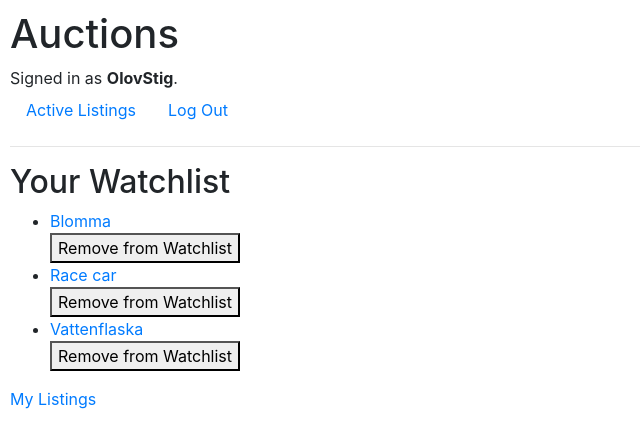
After one commit to StigOlov/CommerceAuction, a Django app: page /display_watchlist in a window 1280 px wide. The commit adds this page. Shown: the top 448 px of the page, without its empty margins (0-640 px from the left). Run offline with Django 3.2, Linux system fonts and the light colour scheme; a user stored in the database is signed in; data comes from the database, SQL or seed files in the repository; both versions use the stored data as it was after the commit; some libraries are stand-ins or nearby versions.

Commit message:
finnished implementing watchlist logic

```diff
--- a/auctions/admin.py
+++ b/auctions/admin.py
@@ -1,9 +1,10 @@
 from django.contrib import admin
 
-from .models import Auction_listings, Bid, Comments, Category
+from .models import Auction_listings, Bid, Comments, Category, Watchlist
 
 # Register your models here.
 admin.site.register(Auction_listings)
 admin.site.register(Bid)
 admin.site.register(Comments)
 admin.site.register(Category)
+admin.site.register(Watchlist)
--- a/auctions/models.py
+++ b/auctions/models.py
@@ -1,5 +1,6 @@
 from django.contrib.auth.models import AbstractUser
 from django.db import models
+
 
 
 class User(AbstractUser):
@@ -64,3 +65,11 @@ class Comments(models.Model):
     listing_id = models.ForeignKey(Auction_listings, on_delete=models.CASCADE)
     content = models.CharField(max_length=300)
     timestamp = models.DateTimeField()
+
+class Watchlist(models.Model):
+    user_id = models.ForeignKey(User, on_delete=models.CASCADE)
+    listing_id = models.ForeignKey(Auction_listings, on_delete=models.CASCADE)
+    timestamp = models.DateTimeField(auto_now_add=True)
+
+    def __str__(self):
+        return f"{self.user.username}'s Watchlist Item"
--- /dev/null
+++ b/auctions/templates/auctions/display_watchlist.html
@@ -0,0 +1,25 @@
+{% extends "auctions/layout.html" %}
+
+{% block body %}
+    <h2>Your Watchlist</h2>
+
+    {% if watchlist_items %}
+    <ul>
+    {% for watchlist_item in watchlist_items %}
+    <li>
+        <a href="{% url 'display_listing' listing_id=watchlist_item.listing_id.id %}">
+            {{ watchlist_item.listing_id.item_name }}
+        </a>
+        <form method="post" action="{% url 'remove_from_watchlist' listing_id=watchlist_item.listing_id.id %}">
+            {% csrf_token %}
+        <button type="submit">Remove from Watchlist</button>
+        </form>
+    </li>
+    {% endfor %}
+</ul>
+{% else %}
+<p> Your watchlist is empty.</p>
+{% endif %}
+
+<a href="{% url 'my_listings' %}">My Listings</a>
+{% endblock %}
--- a/auctions/templates/auctions/index.html
+++ b/auctions/templates/auctions/index.html
@@ -7,5 +7,6 @@
 
     <a href="{% url 'create_listing' %}">Create New Listing</a>
     <a href="{% url 'my_listings' %}">My listings</a>
+    <a href="{% url 'display_watchlist' %}">My Watchlist</a>
 
 {% endblock %}
--- a/auctions/urls.py
+++ b/auctions/urls.py
@@ -11,11 +11,14 @@ urlpatterns = [
     path("logout", views.logout_view, name="logout"),
     path("register", views.register, name="register"),
     path("create_listing", views.create_listing, name="create_listing"),
-    path("display_listing/<int:listing_id>/", views.display_listing, name="display_listing"),
+    path("display_listing/<int:listing_id>", views.display_listing, name="display_listing"),
     path("my_listing", views.my_listings, name="my_listings"),
     path("active_listings", views.active_listings, name="active_listings"),
     path("place_bid/<int:listing_id>", views.place_bid, name="place_bid"),
-    path("place_comment/<int:listing_id>", views.place_comment, name="place_comment")
+    path("place_comment/<int:listing_id>", views.place_comment, name="place_comment"),
+    path("add_to_watchlist/<int:listing_id>", views.add_to_watchlist, name="add_to_watchlist"),
+    path("remove_from_watchlist/<int:listing_id>", views.remove_from_watchlist, name="remove_from_watchlist"),
+    path("display_watchlist", views.display_watchlist, name="display_watchlist")
     ]
 
 if settings.DEBUG:
--- a/auctions/views.py
+++ b/auctions/views.py
@@ -4,7 +4,7 @@ from django.http import HttpResponse, HttpResponseRedirect
 from django.shortcuts import render, redirect, get_object_or_404, reverse
 from django.urls import reverse
 from .forms import CreateListingForm
-from .models import Auction_listings, Category, Bid, Comments
+from .models import Auction_listings, Category, Bid, Comments, Watchlist
 from django.contrib.auth.decorators import login_required
 from django.core.files.uploadedfile import InMemoryUploadedFile
 from io import BytesIO
@@ -108,9 +108,15 @@ def create_listing(request):
 def display_listing(request, listing_id):
     listing = get_object_or_404(Auction_listings, pk=listing_id)
     comments = Comments.objects.filter(listing_id=listing)
+    current_highest_bid = Bid.objects.filter(listing_id=listing).order_by('-amount').first()
+    highest_bidder_name = current_highest_bid.user_id.username if current_highest_bid else None
+
+    print(highest_bidder_name)
+
     return render(request, 'auctions/display_listing.html', {
         'listing': listing,
-        'comments': comments
+        'comments': comments,
+        'highest_bidder_username': highest_bidder_name
     })
 
 def place_comment(request, listing_id):
@@ -132,12 +138,19 @@ def place_bid(request, listing_id):
 
     bid_amount = float(request.POST['bid_amount'])
     if bid_amount >= listing.starting_bid and bid_amount > listing.item_price:
+        current_highest_bid = Bid.objects.filter(listing_id=listing, status="winning").order_by('-amount').first()
+
+        if current_highest_bid:
+            current_highest_bid.status = "losing"
+            current_highest_bid.save()
+
         bid = Bid(
             listing_id=listing,
             user_id=request.user,
             item_name=listing.item_name,
             amount=bid_amount,
-            timestamp=timezone.now()
+            timestamp=timezone.now(),
+            status="winning"
         )
         bid.save()
         listing.item_price = bid_amount
@@ -160,3 +173,43 @@ def my_listings(request):
     listings = Auction_listings.objects.filter(user_id=user)
     return render(request, 'auctions/my_listings.html', {
         'listings': listings})
+
+
+@login_required
+def add_to_watchlist(request, listing_id):
+    listing = get_object_or_404(Auction_listings, pk=listing_id)
+
+    # Check if the item is already in the user's watchlist
+    if Watchlist.objects.filter(user_id=request.user, listing_id=listing).exists():
+        messages.info(request, 'Listing is already in your watchlist.')
+    else:
+        # Add the item to the watchlist
+        watchlist_item = Watchlist(
+            user_id=request.user,
+            listing_id=listing,
+        )
+        watchlist_item.save()
+        messages.success(request, 'Listing added to your watchlist.')
+
+    # Redirect to the 'display_listing' view with the correct listing_id
+    return redirect('display_listing', listing_id=listing.id)
+
+@login_required
+def remove_from_watchlist(request, listing_id):
+    listing = get_object_or_404(Auction_listings, pk=listing_id)
+    user_id = request.user
+
+    watchlist_item = Watchlist.objects.filter(user_id=user_id, listing_id=listing).first()
+    if watchlist_item:
+        watchlist_item.delete()
+
+    return redirect('display_listing', listing_id=listing_id)
+
+@login_required
+def display_watchlist(request):
+    user_id = request.user
+    watchlist_items = Watchlist.objects.filter(user_id=user_id)
+    messages.info(request, 'This listing has been removed from your watchlist.')
+
+    return render(request, 'auctions/display_watchlist.html', {
+        'watchlist_items': watchlist_items})
--- a/commerce/settings.py
+++ b/commerce/settings.py
@@ -60,7 +60,7 @@ ROOT_URLCONF = 'commerce.urls'
 TEMPLATES = [
     {
         'BACKEND': 'django.template.backends.django.DjangoTemplates',
-        'DIRS': [],
+        'DIRS': [os.path.join(BASE_DIR, 'templates')],
         'APP_DIRS': True,
         'OPTIONS': {
             'context_processors': [
```
Also changed, not shown: auctions/templates/auctions/display_listing.html (+13 -2 lines), auctions/migrations/0006_watchlist.py (added), db.sqlite3, media/auction_images/1677903562742_533x_Zp9eg7r.webp (added), media/auction_images/Varldens_basta_vin.jpg (added), media/auction_images/mia-baker-jjhvyxm34nY-unsplash.jpg (added), 1 other file.
